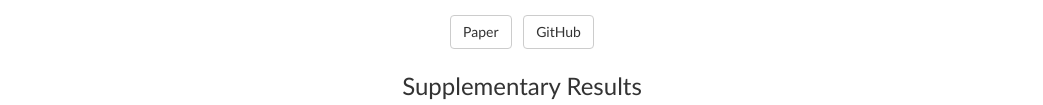
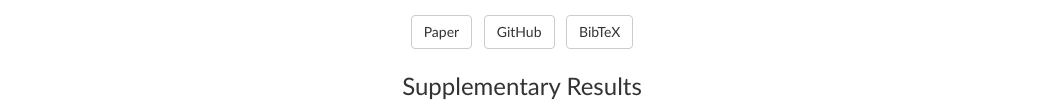
Before and after one commit to yh-yoon/expose-project-page, a plain HTML site: page index.html in a window 1280 px wide. Shown: the part 187-292 px from the top of the page, without its empty margins (118-1161 px from the left). Drawn offline with nearby package versions, Linux system fonts and the light colour scheme; some packages are replaced by stand-ins of ours; a script that the page names is missing; some icons are missing.

Commit message:
Re-add BibTeX button (icon-less, links to bibtex section)

```diff
--- a/index.html
+++ b/index.html
@@ -106,6 +106,9 @@
              href="https://github.com/yh-yoon/ExPose"
              style="margin: 4px;">
             GitHub
+          </a>
+          <a class="btn btn-default" role="button" href="#bibtex-section" style="margin: 4px;">
+            BibTeX
           </a>
         </div>
       </div>
```
